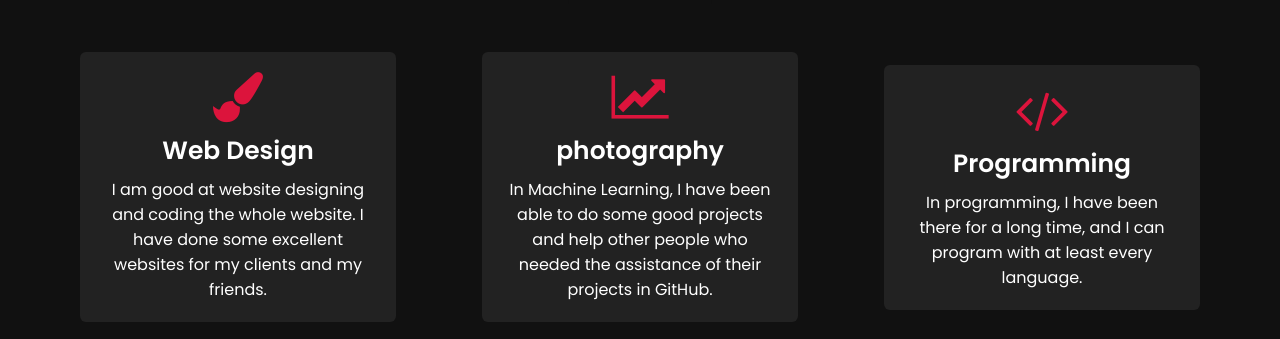
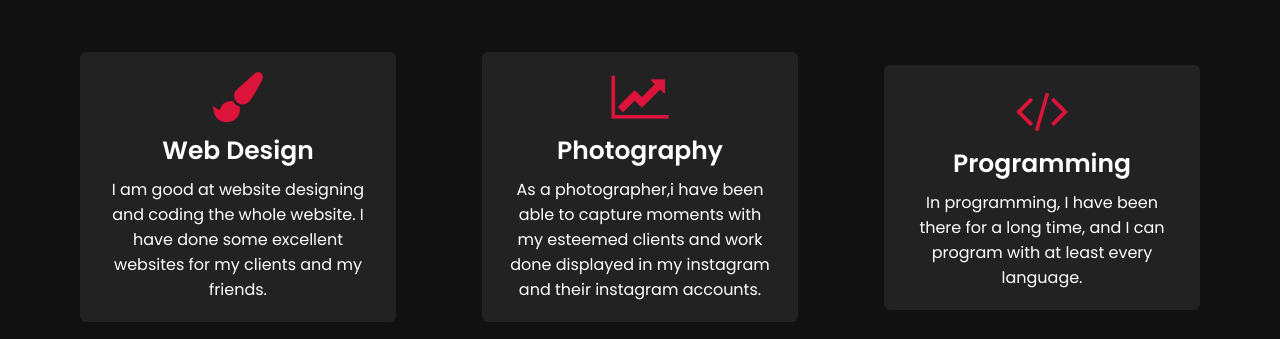
Before and after one commit to SamArthor/SamArthor.github.io, a plain HTML site: page index.html in a window 1280 px wide. Shown: the part 1707-2046 px from the top of the page. Drawn offline with nearby package versions, Linux system fonts and the light colour scheme.

Commit message:
first commit

```diff
--- a/index.html
+++ b/index.html
@@ -104,8 +104,8 @@
                 <div class="card">
                     <div class="box">
                         <i class="fa fa-fw fa-chart-line"></i>
-                        <div class="text"> photography </div>
-                        <p>In Machine Learning, I have been able to do some good projects and help other people who needed the assistance of their projects in GitHub.</p>
+                        <div class="text"> Photography </div>
+                        <p>As a photographer,i have been able to capture moments with my esteemed clients and work done displayed in my instagram and their instagram accounts.</p>
                     </div>
                 </div>
                 <div class="card">
```
